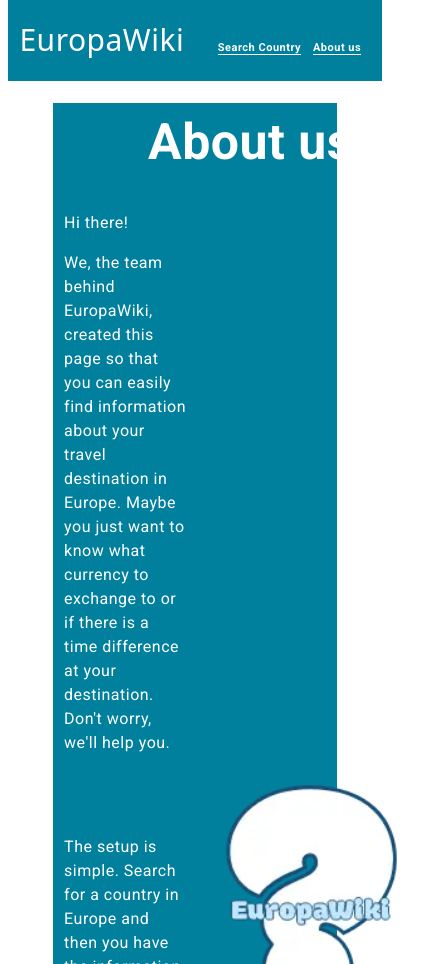
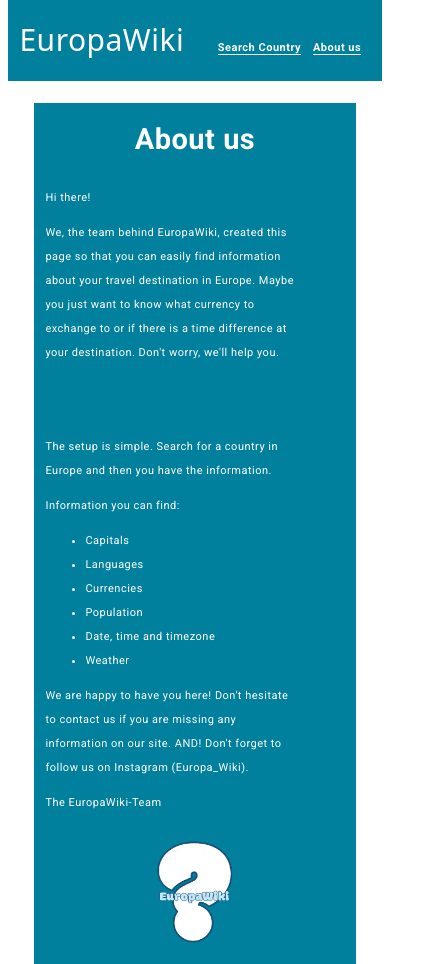
Before and after one commit to emhe2504/Dt211g-projekt, a website built with Vite: page about.html in a window 390 px wide. Shown: the part 136-1100 px from the top of the page, 437 px wide, since content can reach past the window. Built offline with nearby package versions, Linux system fonts and the light colour scheme; a web font is replaced by a local one.

Commit message:
responsivitet about

```diff
--- a/src/css/_base.scss
+++ b/src/css/_base.scss
@@ -383,7 +383,6 @@
     #about-section {
         display: grid;
         justify-self: center;
-        width: 70%;
         background-color: variables.$primary-color;
         letter-spacing: 0.5px;
         line-height: 1.5em;
@@ -395,12 +394,38 @@
             font-size: 50px;
             color: white;
             margin-top: 4%;
+
+            @media only screen and (max-width: 1350px) {
+                font-size: 45px;
+            }
+
+            @media only screen and (max-width: 700px) {
+                font-size: 38px;
+            }
+
+            @media only screen and (max-width: 700px) {
+                font-size: 29px;
+            }
         }
 
         p,
         ul {
             color: white;
             max-width: 58ch;
+
+            @media only screen and (max-width: 1350px) {
+                font-size: 15px;
+            }
+
+            @media only screen and (max-width: 700px) {
+                font-size: 13px;
+                max-width: 85%;
+            }
+
+            @media only screen and (max-width: 500px) {
+                font-size: 11px;
+                max-width: 85%;
+            }
         }
     }
 }
--- a/src/css/_layout.scss
+++ b/src/css/_layout.scss
@@ -252,7 +252,11 @@
 #about-section {
     display: grid;
     justify-self: center;
-    width: 85%;
+    width: 75%;
+
+    @media only screen and (max-width: 1350px) {
+        width: 80%;
+    }
 
     h2 {
         justify-self: center;
@@ -264,6 +268,30 @@
         grid-template-columns: 1fr 1fr;
         justify-items: center;
         align-items: center;
+
+        @media only screen and (max-width: 1050px) {
+            grid-template-columns: none;
+        }
+
+        picture {
+            img {
+                @media only screen and (max-width: 1350px) {
+                    width: 180px;
+                }
+
+                @media only screen and (max-width: 1050px) {
+                    margin-top: 10%;
+                }
+
+                @media only screen and (max-width: 700px) {
+                    width: 150px;
+                }
+
+                @media only screen and (max-width: 500px) {
+                    width: 110px;
+                }
+            }
+        }
     }
 }
 
@@ -300,8 +328,8 @@
 
         img {
             @media only screen and (max-width: 700px) {
-                        width: 65px;
-                    }
+                width: 65px;
+            }
         }
     }
 
--- a/src/js/fetch.js
+++ b/src/js/fetch.js
@@ -30,7 +30,7 @@
 const flagSpot = document.getElementById("flagSpot");
 const restSpot = document.getElementById("restOfInfo");
 const destinations = document.getElementById("destination-section");
-const search = document.getElementById("search-section");
+const start = document.getElementById("start-section");
 
 
 export function printInfo(jsonData, value) {
@@ -134,7 +134,7 @@
 
         if (infoSpot.classList.contains("is_hidden")) {
             destinations.classList.remove("is_hidden");
-            search.scrollIntoView();
+            start.scrollIntoView();
         }
     })
 }
```
